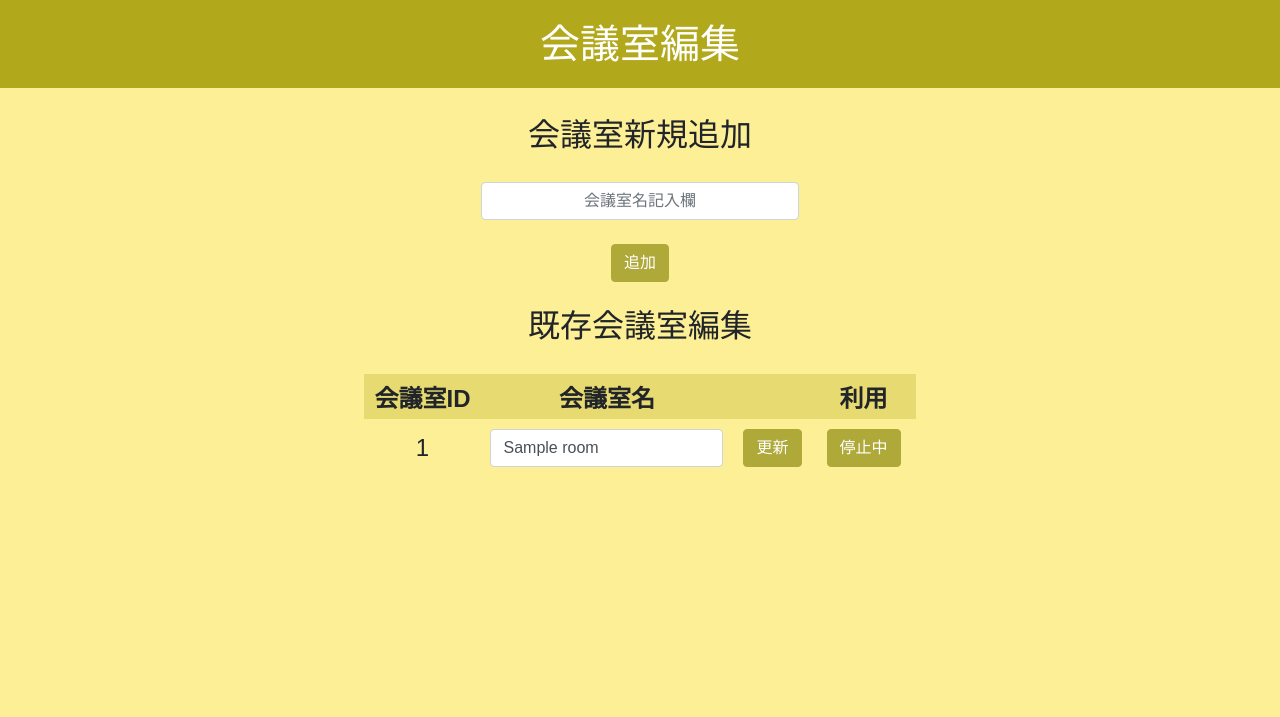
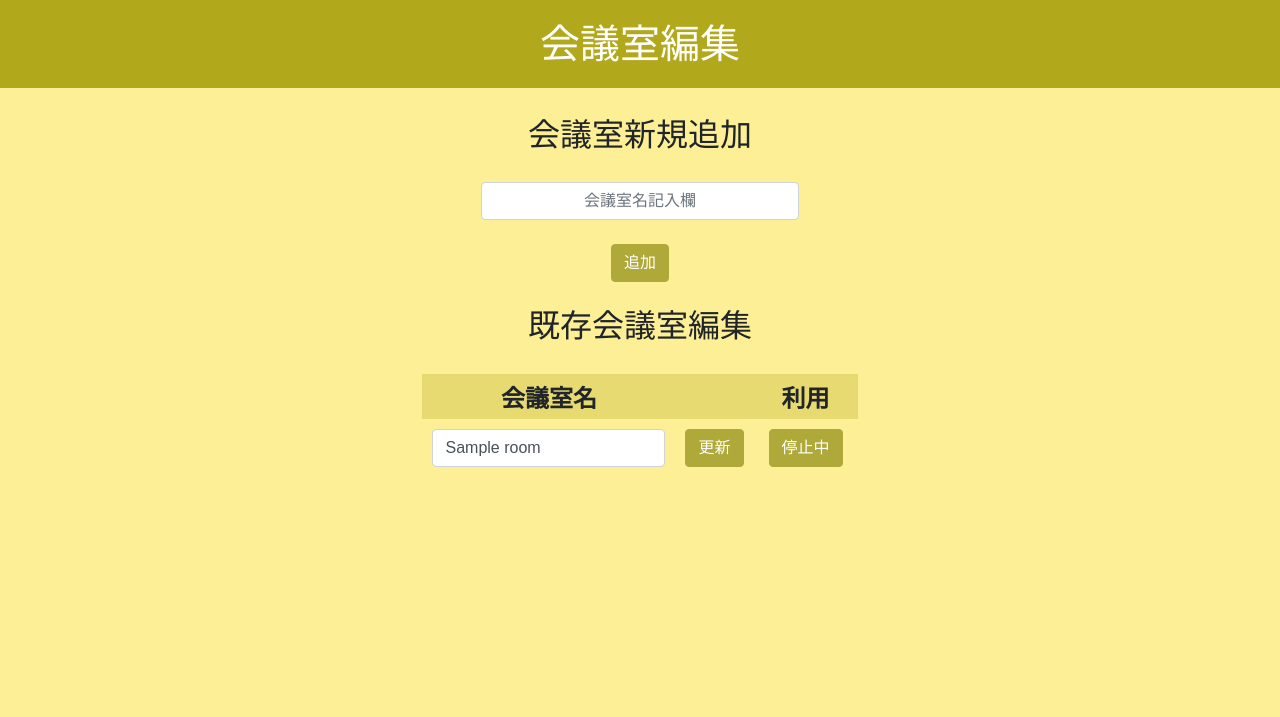
Before and after one commit to tkkundesu/ordersystem, a PHP site: page /owner_room.php in a window 1280 px wide. Shown: the top 717 px of the page. Run offline with PHP 8.4, Linux system fonts and the light colour scheme; tables that the repository leaves empty or names only in its code hold one stand-in row (values such as "Sample post").

Commit message:
Update owner_room.php

```diff
--- a/owner_room.php
+++ b/owner_room.php
@@ -49,14 +49,12 @@ if(isset($_REQUEST['command'])){
     <fieldset>
       <table class="owner_table">
         <tr>
-          <th>会議室ID</th>
           <th>会議室名</th>
           <th></th>
           <th>利用</th>
         </tr>
       <?php foreach ($sql as $row) :?>
         <tr>
-          <td><?php echo $row->id; ?></td>
           <td><form action="" method="post">
             <input class="form-control" type="text" name="room_name" value="<?php echo $row->room_name; ?>">
             <input type="hidden" name="command" value="update">
```
